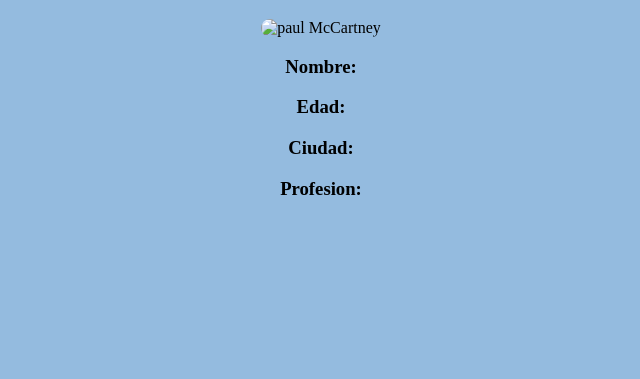
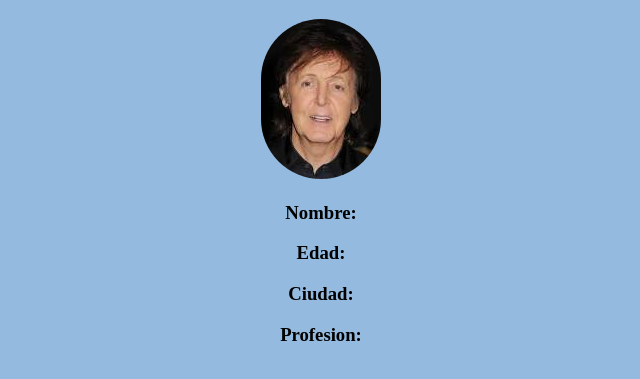
Before and after one commit to derpito8909/TallerJavaScript, a plain HTML site: page index.html in a window 1280 px wide. Shown: the part 61-440 px from the top of the page, without its empty margins (319-959 px from the left). Drawn offline with Linux system fonts and the light colour scheme; the site is published under a folder, as on GitHub Pages, so addresses that start at the root find nothing.

Commit message:
Update index.html

```diff
--- a/index.html
+++ b/index.html
@@ -14,7 +14,7 @@
     <main>
         <div class="container">
             <h1 class="titulo">DATOS DEL PERSONAJE</h1>
-            <img class="imagen-cantante" id="imagenArtista" src="/assests/images/paul.jpeg" alt="paul McCartney">
+            <img class="imagen-cantante" id="imagenArtista" src="./assests/images/paul.jpeg" alt="paul McCartney">
             <h3 id="nombre">Nombre:</h3>
             <h3 id="edad">Edad:</h3>
             <h3 id="ciudad">Ciudad:</h3>
```
